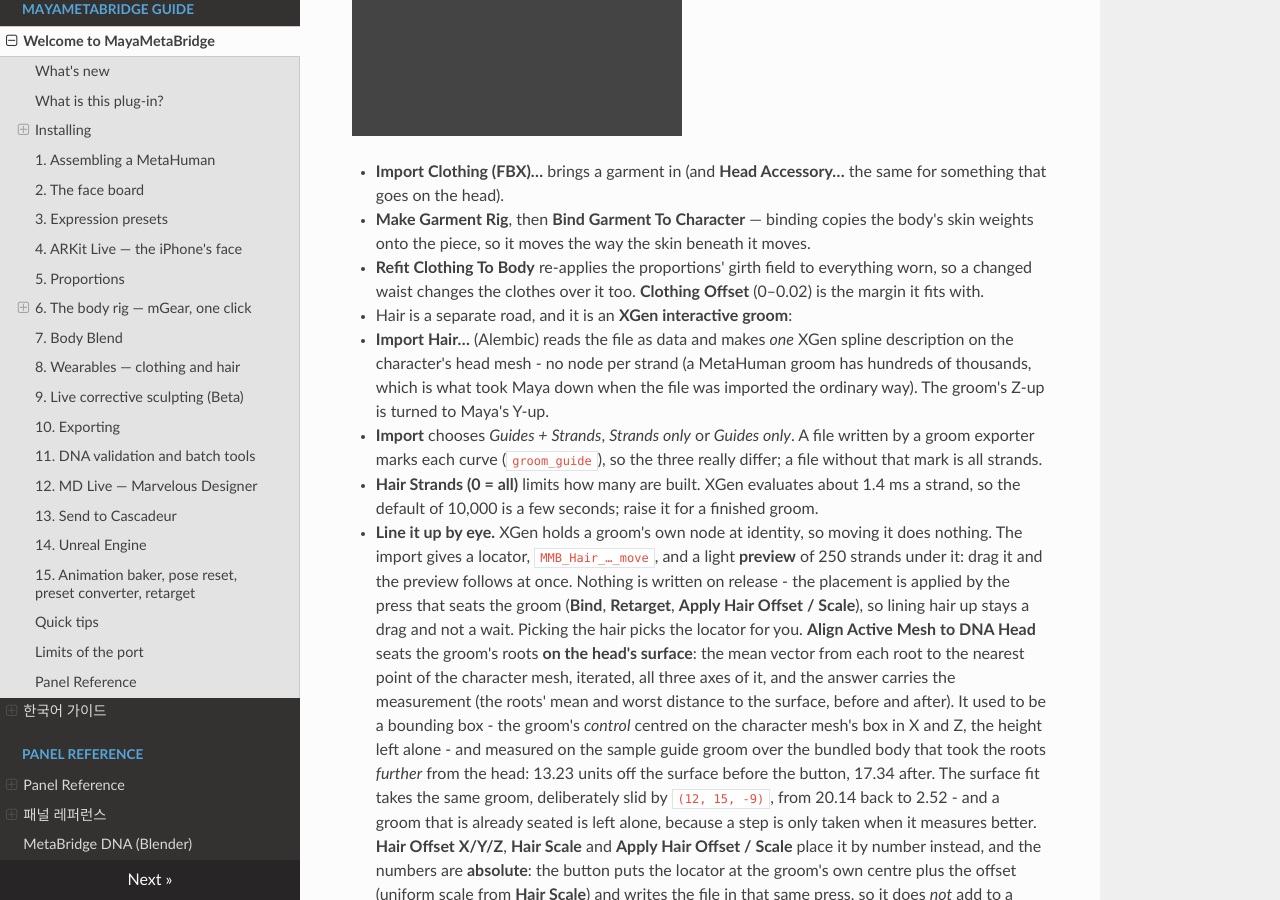
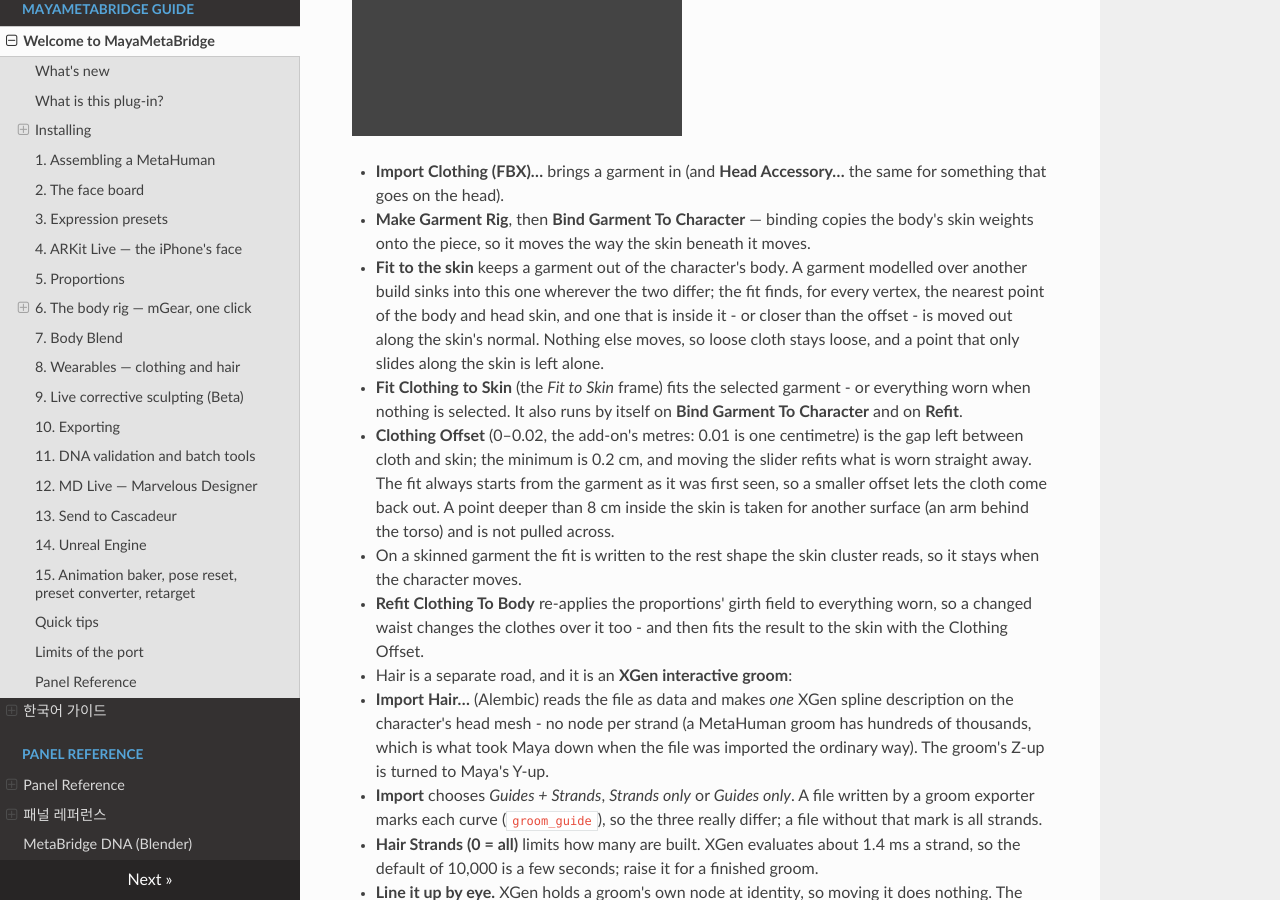
Before and after one commit to mayalhc/MayaMetaBridge_Wiki, an MkDocs documentation site: the page built from docs/index.md, in a window 1280 px wide and 900 px high, scrolled down 16254 px. Built offline with MkDocs 1.6.1, drawn with Linux system fonts in a browser that asks for light colours; nearby versions of some CDN libraries; some of the changed text lies outside the part shown.

Commit message:
Guide: clothing fit to skin, Cascadeur sends clothes with the character
Co-Authored-By: Claude Sonnet 5.5 <noreply@anthropic.com>

```diff
--- a/docs/index.md
+++ b/docs/index.md
@@ -452,9 +452,26 @@ character's rig is built from.
 - **Make Garment Rig**, then **Bind Garment To Character** — binding copies the
   body's skin weights onto the piece, so it moves the way the skin beneath it
   moves.
+- **Fit to the skin** keeps a garment out of the character's body. A garment
+  modelled over another build sinks into this one wherever the two differ; the
+  fit finds, for every vertex, the nearest point of the body and head skin,
+  and one that is inside it - or closer than the offset - is moved out along
+  the skin's normal. Nothing else moves, so loose cloth stays loose, and a
+  point that only slides along the skin is left alone.
+  - **Fit Clothing to Skin** (the *Fit to Skin* frame) fits the selected
+    garment - or everything worn when nothing is selected. It also runs by
+    itself on **Bind Garment To Character** and on **Refit**.
+  - **Clothing Offset** (0–0.02, the add-on's metres: 0.01 is one centimetre)
+    is the gap left between cloth and skin; the minimum is 0.2 cm, and
+    moving the slider refits what is worn straight away. The fit always starts
+    from the garment as it was first seen, so a smaller offset lets the cloth
+    come back out. A point deeper than 8 cm inside the skin is taken for
+    another surface (an arm behind the torso) and is not pulled across.
+  - On a skinned garment the fit is written to the rest shape the skin
+    cluster reads, so it stays when the character moves.
 - **Refit Clothing To Body** re-applies the proportions' girth field to
-  everything worn, so a changed waist changes the clothes over it too.
-  **Clothing Offset** (0–0.02) is the margin it fits with.
+  everything worn, so a changed waist changes the clothes over it too - and
+  then fits the result to the skin with the Clothing Offset.
 - Hair is a separate road, and it is an **XGen interactive groom**:
   - **Import Hair…** (Alembic) reads the file as data and makes *one* XGen
     spline description on the character's head mesh - no node per strand (a
@@ -640,6 +657,16 @@ bridge uses, so it can run beside one. Nothing leaves the machine.
 stops; **Live Way** and **Live Bones** choose what a mirrored frame carries.
 Send the character first, then go live.
 
+**Clothes go with the character.** Every mesh skinned to the character's joints
+(what Bind Garment recorded, and anything else bound to the rig) leaves in the
+same FBX and follows the pose in Cascadeur. A garment is re-skinned on a copy
+from the body and the head under it - so a hood follows the head and a baggy leg
+follows its own leg - and the original is not touched; the head's own neck and
+shoulder collar takes the body's weights, so the head stays joined at the neck.
+Send the character in its **rest pose** and let the pose follow (a character
+sent while posed can tear its clothes in Cascadeur). A coat with 170,000
+vertices takes about half a minute.
+
 The character leaves as **one skeleton** - the head part's meshes are rebound to
 its body joints - and a take read back lands on **both** parts: the head's own
 copy of the body chain (`spine_04` up to `head`, the clavicles and the
```
Also changed, not shown: docs/KO_index.md (+26 -2 lines), docs/KO_panels.md (+8 -0 lines), docs/panels.md (+8 -0 lines).
